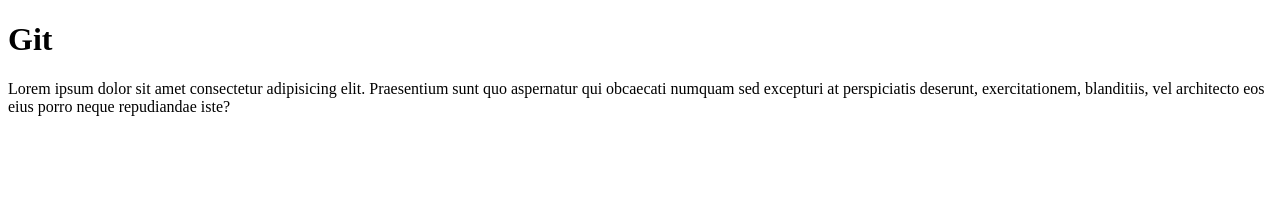
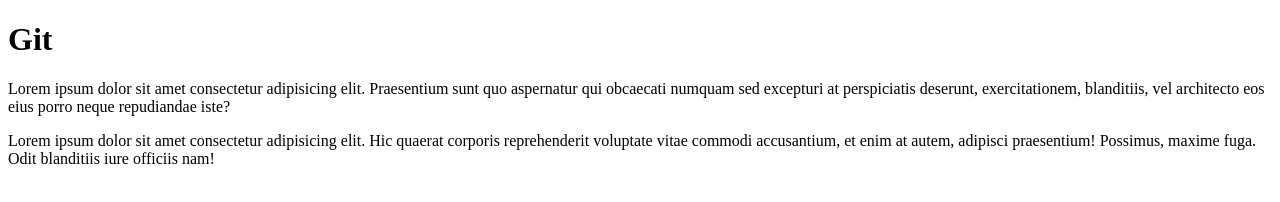
Before and after one commit to VincentXavier33/vx, a plain HTML site: page index.html in a window 1280 px wide. Drawn offline with Linux system fonts and the light colour scheme.

Commit message:
aller là

```diff
--- a/index.html
+++ b/index.html
@@ -11,6 +11,6 @@
     <h1>Git</h1>
 
     <p>Lorem ipsum dolor sit amet consectetur adipisicing elit. Praesentium sunt quo aspernatur qui obcaecati numquam sed excepturi at perspiciatis deserunt, exercitationem, blanditiis, vel architecto eos eius porro neque repudiandae iste?</p>
-
+    <p>Lorem ipsum dolor sit amet consectetur adipisicing elit. Hic quaerat corporis reprehenderit voluptate vitae commodi accusantium, et enim at autem, adipisci praesentium! Possimus, maxime fuga. Odit blanditiis iure officiis nam!</p>
 </body>
 </html>
```
